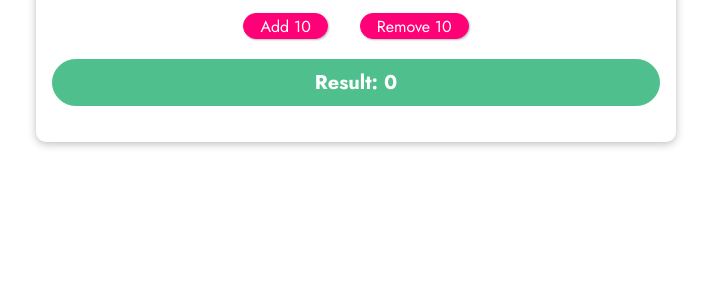
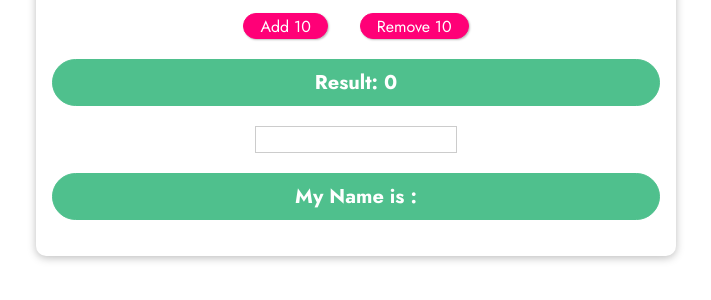
Before and after one commit to gautamyadavsgit/vueEvents, a plain HTML site: page index.html in a window 1280 px wide. Shown: the part 286-586 px from the top of the page, without its empty margins (284-995 px from the left). Drawn offline with nearby package versions, Linux system fonts and the light colour scheme.

Commit message:
native event completed

```diff
--- a/app.js
+++ b/app.js
@@ -1,14 +1,18 @@
 const app = Vue.createApp({
   data() {
     return {
+      name : "",
       counter: 0,
     };
   },
- methods:{
-    add(num){
-     this.counter =  this.counter + num;
+  methods: {
+    setName(event,lastname) {
+    this.name = event.target.value + " " + lastname;
     },
-    reduce(num){
+    add(num) {
+      this.counter = this.counter + num;
+    },
+    reduce(num) {
       this.counter = this.counter - num;
     },
   }
--- a/index.html
+++ b/index.html
@@ -21,6 +21,8 @@
       <button v-on:click="add(10)">Add 10</button>
       <button v-on:click="reduce(10)">Remove 10</button>
       <p>Result: {{ counter }}</p>
+      <input type="text" v-on:input="setName($event, 'Yadav')" >
+      <p>My Name is : {{name}}</p>
     </section>
   </body>
 </html>
```
Also changed, not shown: 1 other file.
